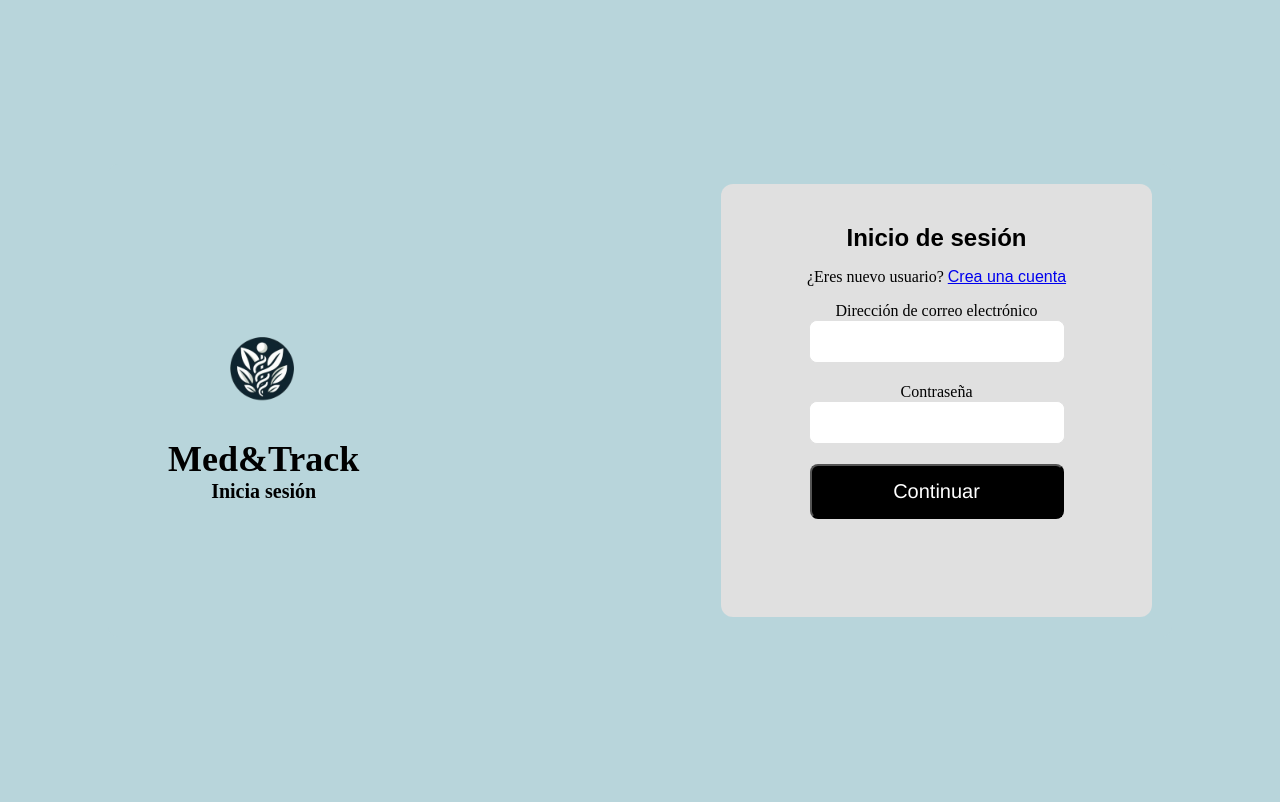
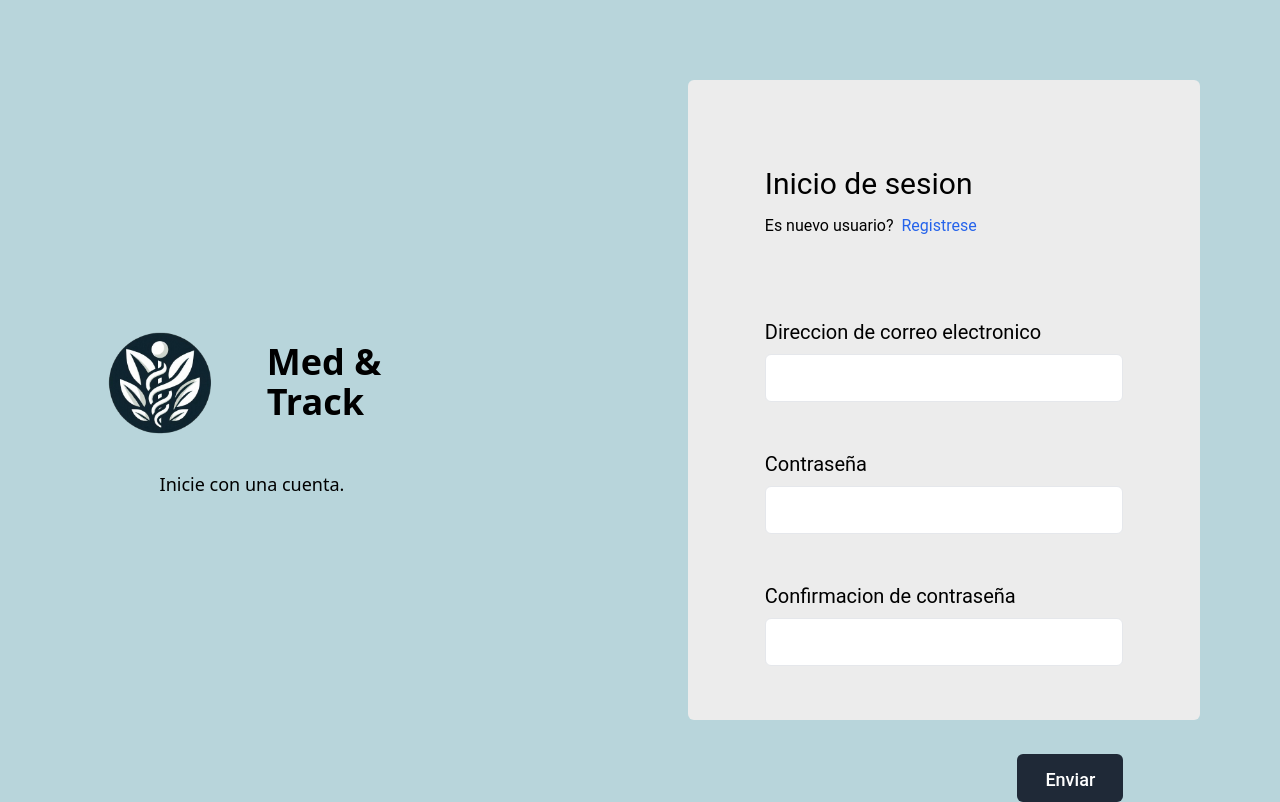
Before and after one commit to JesusAmumu321/IntegradoraDefinitivoVerdadero, a plain HTML site: page HTML/Login.html in a window 1280 px wide. Drawn offline with nearby package versions, Linux system fonts and the light colour scheme.

```diff
--- a/HTML/Login.html
+++ b/HTML/Login.html
@@ -1,35 +1,68 @@
 <!DOCTYPE html>
-<html lang="es">
+<html lang="en">
 <head>
     <meta charset="UTF-8">
+    <link href="https://fonts.googleapis.com/css2?family=Roboto+Mono&display=swap" rel="stylesheet">
     <meta name="viewport" content="width=device-width, initial-scale=1.0">
-    <link rel="stylesheet" href="/CSS/loginstyle.css">
-    <title>Med&Track</title>
+    <title>Med & Track</title>
+    <script src="https://cdn.tailwindcss.com"></script>
+    <script>
+        tailwind.config = {
+            theme: {
+                extend: {
+                    colors: {
+                        'custom-bg': '#b8d5db',
+                        'custom-form': '#ECECEC',
+                    },
+                    fontFamily: {
+                        'roboto': ['Roboto', 'sans-serif'],
+                    },
+                }
+            }
+        }
+    </script>
 </head>
-<body>
-    <div class="box">
-        <div class="info">
-            <img class="image" src="/assets/assetsConcactUs/logo.png" alt="Logo">
-            <div class="med-track">Med&Track</div>
-            <div class="text-wrapper-5">Inicia sesión</div>
+<body class="bg-custom-bg">
+    <div class="flex justify-between items-center h-screen">
+        <div class="w-2/5 flex flex-col items-center justify-center pr-12">
+            <div class="flex items-center mb-1 w-full justify-center">
+                <img class="h-40 w-40 rounded-full mr-4" src="/assets/assetsConcactUs/logo.png" alt="Logo">
+                <h1 class="text-4xl font-bold ml-2">Med &<br>Track</h1>
+            </div>
+            <p class="text-lg mt-1  ml-10">Inicie con una cuenta.</p>
         </div>
-        <div class="auth">
-          <div class="text-wrapper">Inicio de sesión</div>
-          <p class="eres-nuevo-usuario-a">¿Eres nuevo usuario? <a href="#">Crea una cuenta</a></p>
-          <form action="/login" method="post">
-            <label for="email">Dirección de correo electrónico</label>
-            <div class="field">
-                <input type="email" id="email" name="email" class="input" required>
-            </div>
-            <label for="password">Contraseña</label>
-            <div class="field-2">
-                <input type="password" id="password" name="password" class="input" required>
-            </div>
-            <button type="submit" class="boton-mas">
-                <span class="text-wrapper-4">Continuar</span>
-            </button>
-        </form>
-      </div>
-      </div>
+
+
+        <div class="flex flex-col bg-custom-form rounded-md font-roboto h-4/5 w-2/5 mx-20">
+            <form class="flex flex-col my-[9%] mx-[15%]">
+                <h2 class="mb-3  mt-10 text-3xl">Inicio de sesion</h2>
+
+                <p>Es nuevo usuario? <a href="/HTML/registro.html" class="text-blue-600 font-roboto ml-1">Registrese</a></p>
+                <label for="correo" class="text-xl mt-20">Direccion de correo electronico</label>
+                <input type="text" name="correo" class="h-12 border border-gray-200 rounded-md mb-2 mt-2 p-4">
+                <label for="usoName" class="text-xl mt-10">Contraseña</label>
+                <input type="text" name="usoName" class="h-12 border rounded-md mb-2 mt-2 p-4 ">
+                <label for="correo" class="text-xl mt-10">Confirmacion de contraseña</label>
+                <input type="text" name="correo" class="h-12 border border-gray-200 rounded-md mb-2 mt-2 p-4">
+
+                <button type="submit" class="relative overflow-hidden rounded-md bg-gray-800 text-white px-7 py-3 text-lg font-medium cursor-pointer ml-auto mt-20 h-12">
+                    <span class="absolute inset-0 transition-all duration-500 ease-in-out bg-opacity-60 bg-indigo-500 rounded-full transform scale-0 group-hover:scale-100"></span>
+                    <span class="relative">Enviar</span>
+                </button>
+            </form>
+        </div>
+    </div>
+    <script>
+        const radioButtons = document.querySelectorAll('input[type="radio"]');
+        radioButtons.forEach((radio) => {
+            radio.addEventListener('click', () => {
+                radioButtons.forEach((otherRadio) => {
+                    if (otherRadio !== radio) {
+                        otherRadio.checked = false;
+                    }
+                });
+            });
+        });
+    </script>
 </body>
 </html>
```
